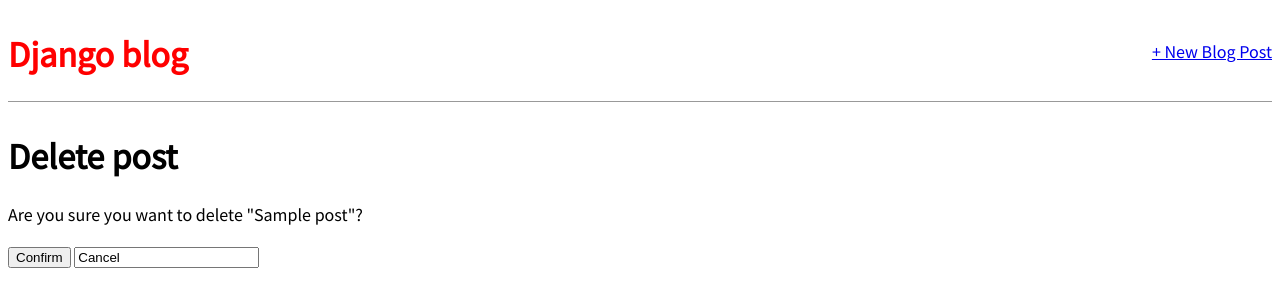
After one commit to Danimlisto16/blog-app, a Django app: template templates/post_delete.html in a window 1280 px wide. The commit adds this page. Shown: the top 307 px of the page. Run offline with Django 4.2, Linux system fonts and the light colour scheme; the template is opened without the code that fills it: most values are stand-ins (such as "Sample title", 1, 10 or a date in 2020).

Commit message:
POST CRUD COMPLETED SUCCESFULLY

```diff
--- a/blog/urls.py
+++ b/blog/urls.py
@@ -1,8 +1,12 @@
 # app/urls.py  create file
 from django.urls import path
-from .views import BlogListView, BlogDetailView
+from .views import (BlogListView, BlogDetailView, BlogCreateView, BlogUpdateView, BlogDeleteView)
 
 urlpatterns = [
+
+    path("post/<int:pk>/delete/", BlogDeleteView.as_view(), name="post_delete"),
+    path("post/<int:pk>/edit/", BlogUpdateView.as_view(), name="post_edit"),
+    path("post/new/", BlogCreateView.as_view(), name="post_new"), # new
     path("post/<int:pk>/", BlogDetailView.as_view(), name="post_detail"),
     path("", BlogListView.as_view(), name="home")
 ]
--- a/templates/base.html
+++ b/templates/base.html
@@ -2,17 +2,22 @@
 <html>
   <head>
     <title>Django blog</title>
-        <link href="https://fonts.googleapis.com/css?family=Source+Sans+Pro:400"rel="stylesheet">
-        <link href="{% static 'css/base.css' %}" rel="stylesheet">
+    <link href="https://fonts.googleapis.com/css?family=Source+Sans+Pro:400" rel="stylesheet" />
+    <link href="{% static 'css/base.css' %}" rel="stylesheet" />
   </head>
   <body>
     <header>
-            <h1><a href="{% url 'home'%}">Django blog App</a></h1>
+      <div class="nav-left">
+        <h1><a href="{% url 'home' %}">Django blog</a></h1>
+      </div>
+      <div class="nav-right">
+        <a href="{% url 'post_new' %}">+ New Blog Post</a>
+      </div>
     </header>
     <div>
       {% block content %}
 
-            {% endblock content %}
+      {% endblock %}
     </div>
   </body>
 </html>
--- /dev/null
+++ b/templates/post_delete.html
@@ -0,0 +1,14 @@
+{% extends 'base.html' %}
+
+{% block content %}
+  <h1>Delete post</h1>
+  <form action="" method="post">
+    {% csrf_token %}
+    <p>Are you sure you want to delete "{{ post.title }}"?</p>
+
+    <div>
+        <input type="submit" value="Confirm" />
+        <input type="" value="Cancel" />
+    </div>
+  </form>
+{% endblock %}
--- a/templates/post_detail.html
+++ b/templates/post_detail.html
@@ -11,5 +11,7 @@
         <p>{{post.color}}</p>
     </h2>
 </d>
+<a href="{% url 'post_edit' post.pk %}">+ Edit Blog Post</a>
+<a href="{% url 'post_delete' post.pk %}">+ Delete Blog Post</a>
 
 {% endblock content %}
```
Also changed, not shown: blog/views.py (+19 -0 lines), templates/post_edit.html (added, +11 -0 lines), templates/post_new.html (added, +10 -0 lines), db.sqlite3. Lines whose indentation alone changed are shown as unchanged.
